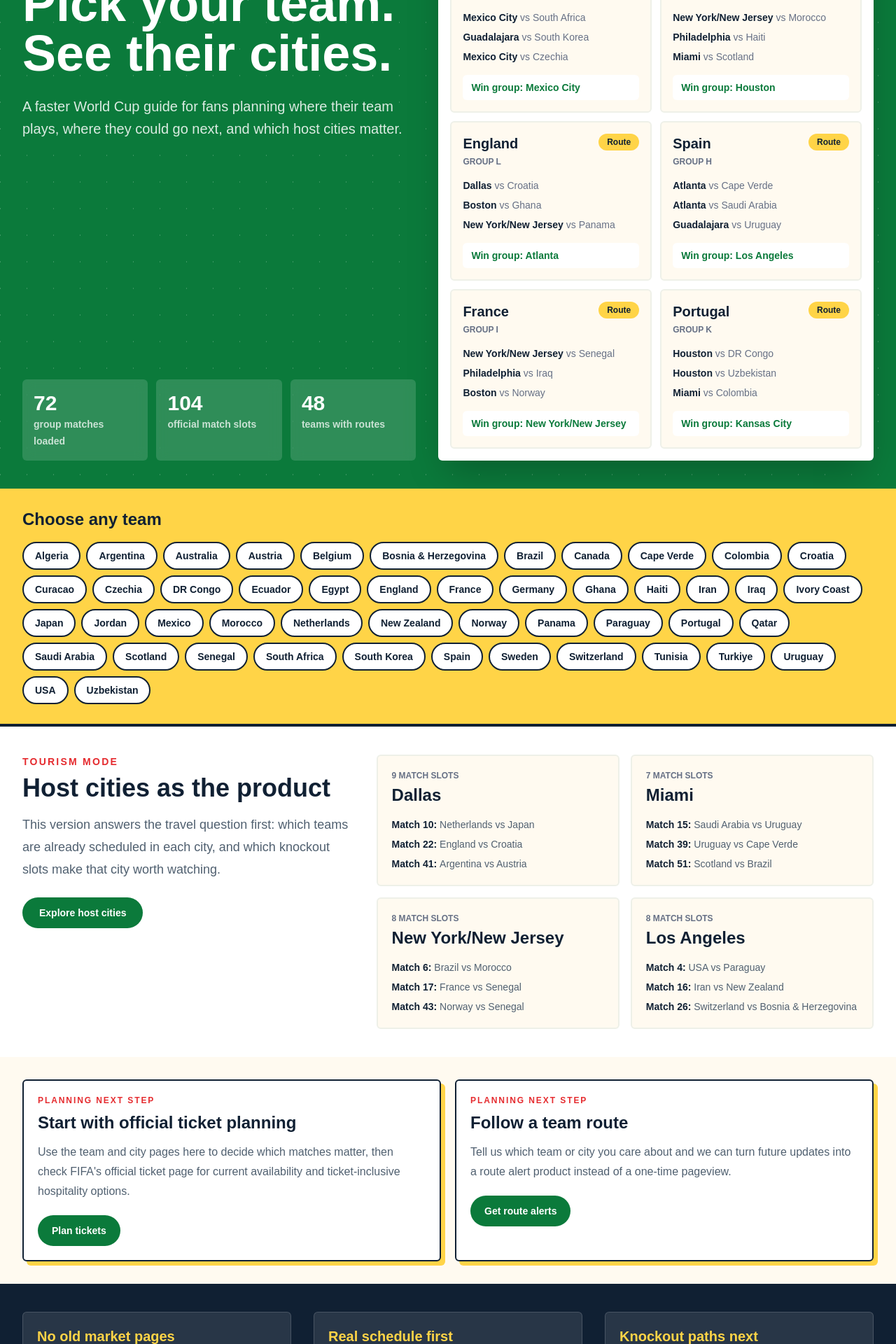
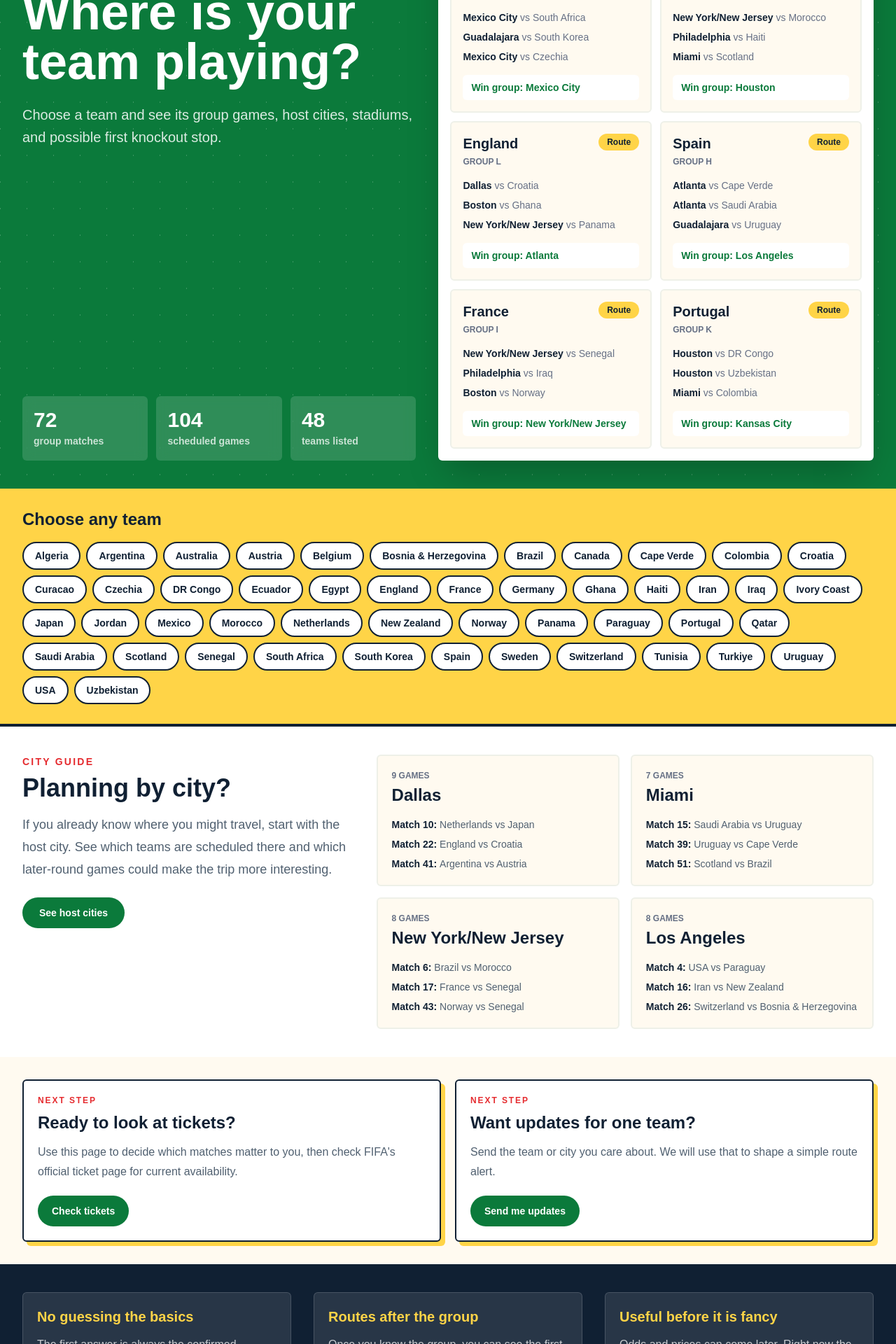
Before and after one commit to selbyyy/wc26-tracker, a Next.js app: page / in a window 1280 px wide. Shown: the part 500-2420 px from the top of the page at 70% size. Built offline with nearby package versions, Linux system fonts and the light colour scheme; no server answers.

Commit message:
make page copy sound more natural

```diff
--- a/app/components/CommercialCta.tsx
+++ b/app/components/CommercialCta.tsx
@@ -13,17 +13,17 @@ type CommercialCtaProps = {
 
 const ctaConfig: Record<CtaKind, { label: string; href: string; event: string }> = {
   tickets: {
-    label: 'Plan tickets',
+    label: 'Check tickets',
     href: 'https://www.fifa.com/en/tournaments/mens/worldcup/canadamexicousa2026/tickets',
     event: 'ticket_planning_click',
   },
   hotels: {
-    label: 'Compare hotels',
+    label: 'Look at hotels',
     href: 'https://www.google.com/travel/hotels',
     event: 'hotel_planning_click',
   },
   alerts: {
-    label: 'Get route alerts',
+    label: 'Send me updates',
     href: 'mailto:hello@wc26chances.com?subject=WC26%20route%20alerts',
     event: 'route_alert_click',
   },
@@ -43,7 +43,7 @@ export function CommercialCta({ context, title, body, kind = 'tickets' }: Commer
 
   return (
     <div className="rounded-md border-2 border-[#102033] bg-white p-5 shadow-[6px_6px_0_#ffd447]">
-      <p className="text-xs font-black uppercase tracking-[0.16em] text-[#e52b2f]">Planning next step</p>
+      <p className="text-xs font-black uppercase tracking-[0.16em] text-[#e52b2f]">Next step</p>
       <h2 className="mt-2 text-2xl font-black">{title}</h2>
       <p className="mt-3 leading-7 text-[#506070]">{body}</p>
       <a
--- a/app/page.tsx
+++ b/app/page.tsx
@@ -43,36 +43,35 @@ export default function Home() {
 
             <div>
               <p className="mb-4 inline-flex rounded-full bg-[#ffd447] px-4 py-2 text-sm font-black uppercase tracking-[0.16em] text-[#102033]">
-                Real 2026 schedule paths
+                World Cup 2026 schedule
               </p>
               <h1 className="max-w-3xl text-5xl font-black leading-[0.98] tracking-normal md:text-7xl">
-                Pick your team. See their cities.
+                Where is your team playing?
               </h1>
               <p className="mt-6 max-w-2xl text-xl leading-8 text-white/85">
-                A faster World Cup guide for fans planning where their team plays, where they could go next,
-                and which host cities matter.
+                Choose a team and see its group games, host cities, stadiums, and possible first knockout stop.
               </p>
             </div>
 
             <div className="grid gap-3 sm:grid-cols-3">
               <div className="rounded-md bg-white/15 p-4 backdrop-blur">
                 <span className="block text-3xl font-black">{groupStageMatches.length}</span>
-                <span className="text-sm font-bold text-white/75">group matches loaded</span>
+                <span className="text-sm font-bold text-white/75">group matches</span>
               </div>
               <div className="rounded-md bg-white/15 p-4 backdrop-blur">
                 <span className="block text-3xl font-black">{allMatches.length}</span>
-                <span className="text-sm font-bold text-white/75">official match slots</span>
+                <span className="text-sm font-bold text-white/75">scheduled games</span>
               </div>
               <div className="rounded-md bg-white/15 p-4 backdrop-blur">
                 <span className="block text-3xl font-black">{allTeams.length}</span>
-                <span className="text-sm font-bold text-white/75">teams with routes</span>
+                <span className="text-sm font-bold text-white/75">teams listed</span>
               </div>
             </div>
           </div>
 
           <div className="rounded-md border border-white/25 bg-white p-4 text-[#102033] shadow-2xl">
             <div className="mb-4 rounded-md bg-[#e52b2f] p-5 text-white">
-              <p className="text-sm font-black uppercase tracking-[0.16em] text-white/80">5-second fan task</p>
+              <p className="text-sm font-black uppercase tracking-[0.16em] text-white/80">Start here</p>
               <h2 className="mt-1 text-3xl font-black">Where does my team play?</h2>
             </div>
             <div className="grid gap-3 sm:grid-cols-2">
@@ -128,20 +127,20 @@ export default function Home() {
       <section className="bg-white">
         <div className="mx-auto grid max-w-7xl gap-8 px-5 py-10 md:grid-cols-[0.8fr_1.2fr] md:px-8">
           <div>
-            <p className="text-sm font-black uppercase tracking-[0.16em] text-[#e52b2f]">Tourism mode</p>
-            <h2 className="mt-2 text-4xl font-black">Host cities as the product</h2>
+            <p className="text-sm font-black uppercase tracking-[0.16em] text-[#e52b2f]">City guide</p>
+            <h2 className="mt-2 text-4xl font-black">Planning by city?</h2>
             <p className="mt-4 text-lg leading-8 text-[#506070]">
-              This version answers the travel question first: which teams are already scheduled in each city,
-              and which knockout slots make that city worth watching.
+              If you already know where you might travel, start with the host city. See which teams are scheduled
+              there and which later-round games could make the trip more interesting.
             </p>
             <Link href="/cities" className="mt-6 inline-flex rounded-full bg-[#0b7a3b] px-6 py-3 text-sm font-black text-white hover:bg-[#e52b2f]">
-              Explore host cities
+              See host cities
             </Link>
           </div>
           <div className="grid gap-4 md:grid-cols-2">
             {cityHighlights.map(({ city, matches }) => (
               <Link href="/cities" key={city} className="rounded-md border-2 border-[#eef0e8] bg-[#fffaf0] p-5 hover:border-[#0b7a3b]">
-                <p className="text-xs font-black uppercase text-[#667085]">{matches.length} match slots</p>
+                <p className="text-xs font-black uppercase text-[#667085]">{matches.length} games</p>
                 <h3 className="mt-1 text-2xl font-black">{city}</h3>
                 <div className="mt-4 space-y-2 text-sm">
                   {matches.slice(0, 3).map((match) => (
@@ -159,14 +158,14 @@ export default function Home() {
       <section className="mx-auto grid max-w-7xl gap-5 px-5 py-8 md:grid-cols-2 md:px-8">
         <CommercialCta
           context="home-ticket-planning"
-          title="Start with official ticket planning"
-          body="Use the team and city pages here to decide which matches matter, then check FIFA's official ticket page for current availability and ticket-inclusive hospitality options."
+          title="Ready to look at tickets?"
+          body="Use this page to decide which matches matter to you, then check FIFA's official ticket page for current availability."
           kind="tickets"
         />
         <CommercialCta
           context="home-route-alerts"
-          title="Follow a team route"
-          body="Tell us which team or city you care about and we can turn future updates into a route alert product instead of a one-time pageview."
+          title="Want updates for one team?"
+          body="Send the team or city you care about. We will use that to shape a simple route alert."
           kind="alerts"
         />
       </section>
@@ -174,9 +173,9 @@ export default function Home() {
       <section className="bg-[#102033] text-white">
         <div className="mx-auto grid max-w-7xl gap-8 px-5 py-10 md:grid-cols-3 md:px-8">
           {[
-            ['No old market pages', 'Prediction-market prices can come back as inline signals, not as the main destination.'],
-            ['Real schedule first', 'Every team page now starts with confirmed group-stage dates, opponents, cities, and stadiums.'],
-            ['Knockout paths next', 'Round-of-32 city routes are shown from official bracket slots, without pretending future results are known.'],
+            ['No guessing the basics', 'The first answer is always the confirmed schedule: opponent, city, stadium, date, and time.'],
+            ['Routes after the group', 'Once you know the group, you can see the first possible knockout city without digging through the bracket.'],
+            ['Useful before it is fancy', 'Odds and prices can come later. Right now the site is built to answer the fan planning question quickly.'],
           ].map(([title, body]) => (
             <div key={title} className="rounded-md border border-white/15 bg-white/10 p-5">
               <h3 className="text-xl font-black text-[#ffd447]">{title}</h3>
--- a/app/scenarios/page.tsx
+++ b/app/scenarios/page.tsx
@@ -6,7 +6,7 @@ import { knockoutEntryMatches } from '@/lib/schedule';
 export const metadata: Metadata = {
   title: 'World Cup 2026 Knockout Route Map',
   description:
-    'See the first knockout route slots for World Cup 2026 groups, including Round of 32 cities and stadiums.',
+    'See the first knockout stop for World Cup 2026 group winners, including Round of 32 cities and stadiums.',
   alternates: {
     canonical: '/scenarios',
   },
@@ -27,13 +27,13 @@ export default function ScenariosPage() {
             <Link href="/cities" className="px-2 py-2 hover:text-[#ffd447]">Cities</Link>
           </nav>
           <p className="inline-flex rounded-full bg-[#ffd447] px-4 py-2 text-sm font-black uppercase tracking-[0.16em] text-[#102033]">
-            Knockout route map
+            Knockout paths
           </p>
           <h1 className="mt-4 max-w-4xl text-5xl font-black leading-[0.98] tracking-normal md:text-7xl">
             If they win the group, where do they go?
           </h1>
           <p className="mt-5 max-w-3xl text-xl leading-8 text-white/75">
-            No confusing forms. The current job is simple: show the first knockout city attached to each group route.
+            A quick map of the first knockout stop for each group winner, using the official bracket.
           </p>
         </div>
       </section>
@@ -64,14 +64,14 @@ export default function ScenariosPage() {
       <section className="mx-auto grid max-w-7xl gap-5 px-5 pb-8 md:grid-cols-2 md:px-8">
         <CommercialCta
           context="scenarios-tickets"
-          title="Plan around possible routes"
-          body="Use this route map to shortlist cities, then check official ticket and hospitality availability before making travel decisions."
+          title="Planning around a possible run?"
+          body="Use the route map to shortlist cities, then check official ticket availability before making travel plans."
           kind="tickets"
         />
         <CommercialCta
           context="scenarios-alerts"
-          title="Get route alerts"
-          body="Follow the knockout route logic so you know which city becomes relevant as soon as a team advances."
+          title="Want a route reminder?"
+          body="Tell us the team you care about and we will shape alerts around the cities that become relevant."
           kind="alerts"
         />
       </section>
```
Also changed, not shown: app/cities/page.tsx (+10 -10 lines), app/teams/[slug]/page.tsx (+18 -19 lines).
